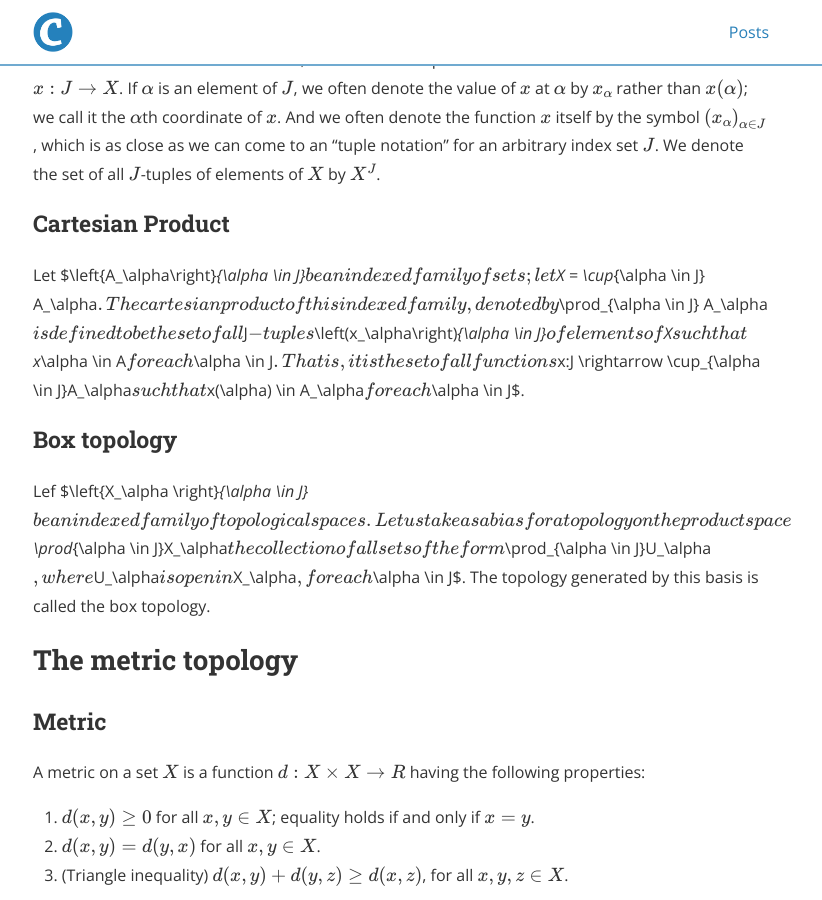
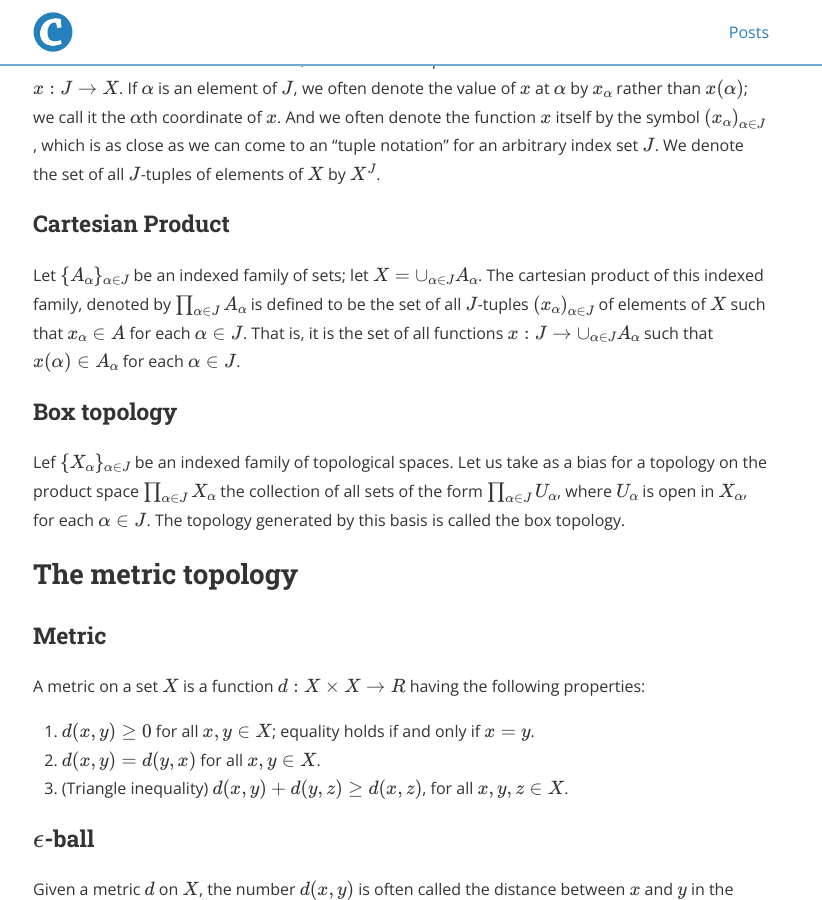
Before and after one commit to trip2eee/trip2eee.github.io, a Jekyll site: the page built from _posts/2022-10-21-Glossary-of-topology.md, in a window 1280 px wide and 900 px high, scrolled down 2773 px. Shown: the whole window, without its empty margins (239-1061 px from the left). Built offline with Jekyll 4.4.1, drawn with Linux system fonts in a browser that asks for light colours; nearby versions of some CDN libraries; formulas are drawn with MathJax 3.

Commit message:
topology latex error fix.

```diff
--- a/_posts/2022-10-21-Glossary-of-topology.md
+++ b/_posts/2022-10-21-Glossary-of-topology.md
@@ -80,10 +80,10 @@ are continuous, then $f$ is called a homeomorphism.
 Let $J$ be an index set. Given a set $X$, we define a $J$-tuple of elements of $X$ to be a function $x:J \rightarrow X$. If $\alpha$ is an element of $J$, we often denote the value of $x$ at $\alpha$ by $x_{\alpha}$ rather than $x(\alpha)$; we call it the $\alpha$th coordinate of $x$. And we often denote the function $x$ itself by the symbol $\left(x_{\alpha}\right)_{\alpha \in J}$, which is as close as we can come to an "tuple notation" for an arbitrary index set $J$. We denote the set of all $J$-tuples of elements of $X$ by $X^J$.
 
 ### Cartesian Product
-Let $\left\{A_\alpha\right\}_{\alpha \in J}$ be an indexed family of sets; let $X = \cup_{\alpha \in J} A_\alpha$. The cartesian product of this indexed family, denoted by $\prod_{\alpha \in J} A_\alpha$ is defined to be the set of all $J$-tuples $\left(x_\alpha\right)_{\alpha \in J}$ of elements of $X$ such that $x_\alpha \in A$ for each $\alpha \in J$. That is, it is the set of all functions $x:J \rightarrow \cup_{\alpha \in J}A_\alpha$ such that $x(\alpha) \in A_\alpha$ for each $\alpha \in J$.
+Let $\lbrace A_{\alpha} \rbrace_{\alpha \in J}$ be an indexed family of sets; let $X = \cup_{\alpha \in J} A_\alpha$. The cartesian product of this indexed family, denoted by $\prod_{\alpha \in J} A_{\alpha}$ is defined to be the set of all $J$-tuples $\left(x_{\alpha}\right)\_{\alpha \in J}$ of elements of $X$ such that $x_{\alpha} \in A$ for each $\alpha \in J$. That is, it is the set of all functions $x:J \rightarrow \cup_{\alpha \in J} A_{\alpha}$ such that $x(\alpha) \in A_{\alpha}$ for each $\alpha \in J$.
 
 ### Box topology
-Lef $\left\{X_\alpha \right\}_{\alpha \in J}$ be an indexed family of topological spaces. Let us take as a bias for a topology on the product space $\prod_{\alpha \in J}X_\alpha$ the collection of all sets of the form $\prod_{\alpha \in J}U_\alpha$, where $U_\alpha$ is open in $X_\alpha$, for each $\alpha \in J$. The topology generated by this basis is called the box topology.
+Lef $\lbrace X_{\alpha} \rbrace_{\alpha \in J}$ be an indexed family of topological spaces. Let us take as a bias for a topology on the product space $\prod_{\alpha \in J}X_\alpha$ the collection of all sets of the form $\prod_{\alpha \in J}U_\alpha$, where $U_\alpha$ is open in $X_\alpha$, for each $\alpha \in J$. The topology generated by this basis is called the box topology.
 
 ## The metric topology
 ### Metric
```
